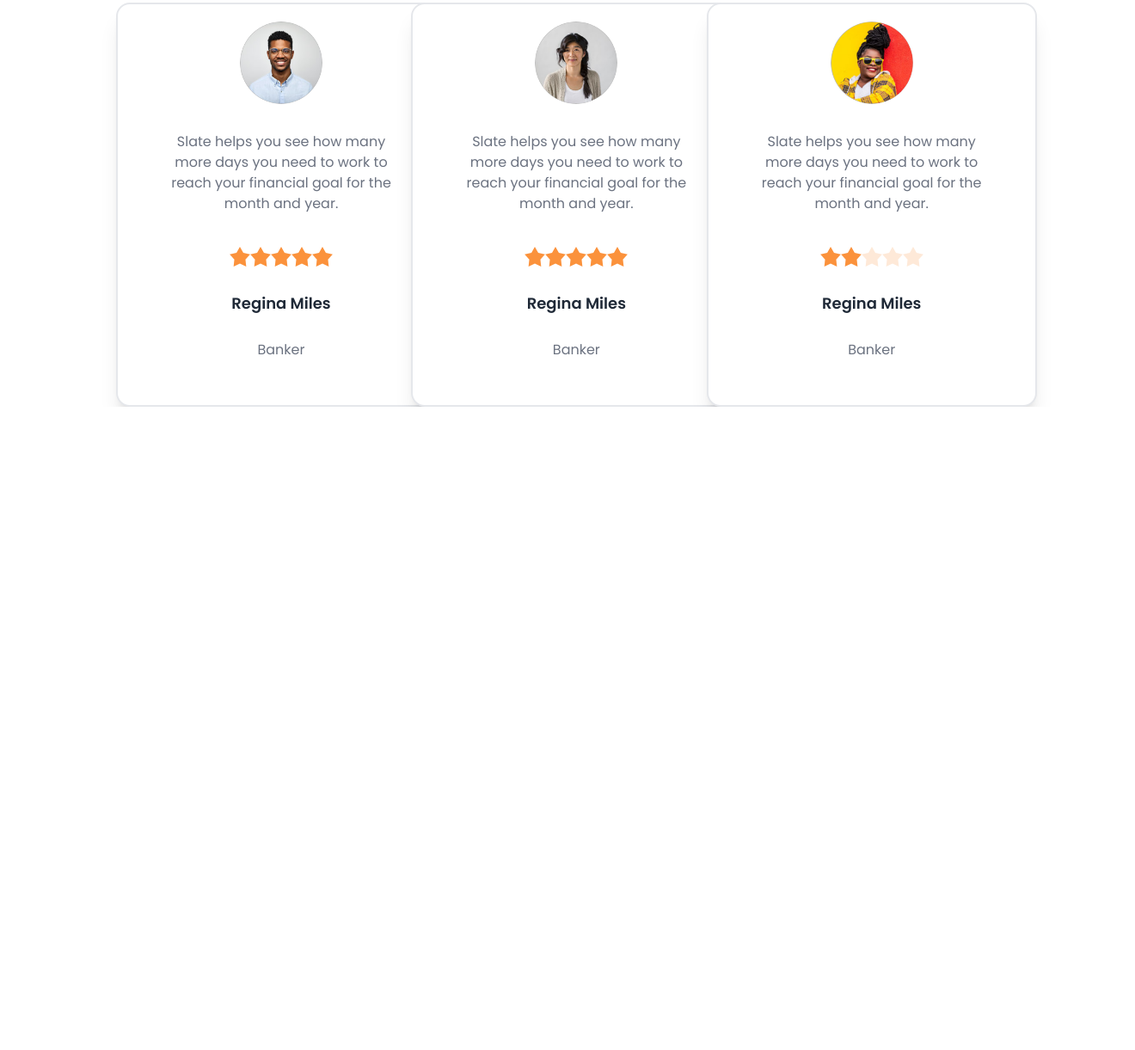
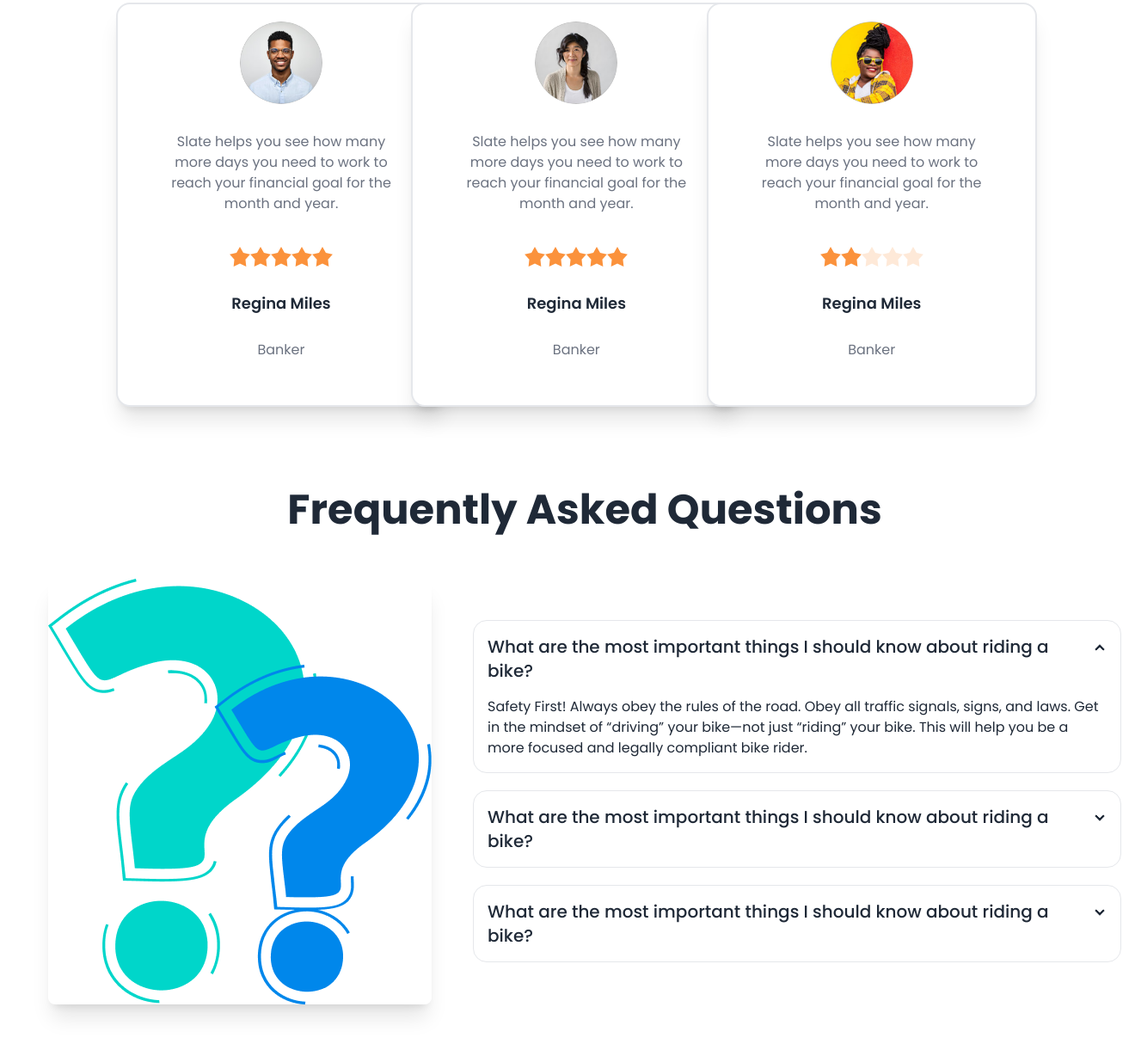
Before and after one commit to pratul890/Bikers-Zone-Daisy_UI, a plain HTML site: page index.html in a window 1280 px wide. Shown: the part 2170-3391 px from the top of the page at 86% size, 1320 px wide, since content can reach past the window. Before the commit the page ends 2643 px from the top, so only its background shows below. Drawn offline with nearby package versions, Linux system fonts and the light colour scheme.

Commit message:
Added the FAQ Section & Made it Responsive

```diff
--- a/index.html
+++ b/index.html
@@ -215,7 +215,9 @@
 
             <!-- Client Review Section -->
             <section class="mt-20 md:container mx-auto">
-                <h3 class="text-center text-5xl font-bold mb-12">Happy Clients says</h3>
+                <h3 class="text-center text-5xl font-bold mb-12">Happy <span class="text-orange-600">Clients</span>
+                    <span class="text-orange-600">says</span>
+                </h3>
                 <div class="grid grid-cols-1 lg:grid-cols-3 gap-3 mt-12 lg:px-[135px] gap-5">
 
                     <!-- Card-1 -->
@@ -277,7 +279,7 @@
                     </div>
 
                     <!-- Card-3 -->
-                       <div class="card bg-base-100 w-96 shadow-xl border-2 h-[470px] p-5 text-center">
+                    <div class="card bg-base-100 w-96 shadow-xl border-2 h-[470px] p-5 text-center">
 
                         <!-- Avatar -->
                         <figure class="flex justify-center">
@@ -305,10 +307,56 @@
                             <h3 class="text-gray-500">Banker</h3>
                         </div>
                     </div>
-
                 </div>
             </section>
+            <!-- FAQ Section -->
 
+            <Section class="my-24 md:container mx-auto sm:mx-10">
+                <h3 class="font-bold sm:text-3xl lg:text-5xl text-center mb-10">Frequently Asked Questions</h3>
+                <!-- Main Container -->
+                <div class=" flex justify-center">
+                    <div class="hero-content flex-col lg:flex-row gap-5 lg:gap-12 pl-30  w:[430px]">
+                        <img src="./images/others/faq.png" class="max-w-md rounded-lg shadow-xl" />
+                        <div class="space-y-5 sm:p-0">
+                            <!-- Accordion-1 -->
+                            <div class="collapse collapse-arrow border border-3">
+                                <input type="radio" name="my-accordion-2" checked="checked" />
+                                <!-- Question -->
+                                <div class="collapse-title text-xl font-medium">What are the most important things I
+                                    should
+                                    know about riding a bike?
+                                </div>
+                                <!-- Answer -->
+                                <div class="collapse-content">
+                                    <p>Safety First! Always obey the rules of the road. Obey all traffic signals, signs, and laws. Get in the mindset of “driving” your bike—not just “riding” your bike. This will help you be a more focused and legally compliant bike rider. </p>
+                                </div>
+                            </div>
+                            <!-- Accordion-2 -->
+                            <div class="collapse collapse-arrow border border-3">
+                                <input type="radio" name="my-accordion-2" />
+                                <!-- Question -->
+                                <div class="collapse-title text-xl font-medium">What are the most important things I should
+know about riding a bike?
+                                </div>
+                                <!-- Answer -->
+                                <div class="collapse-content">
+                                    <p>Safety First! Always obey the rules of the road. Obey all traffic signals, signs, and laws. Get in the mindset of “driving” your bike—not just “riding” your bike. This will help you be a more focused and legally compliant bike rider. </p>
+                                </div>
+                            </div>
+                            <!-- Accordion-3 -->
+                            <div class="collapse collapse-arrow border border-3">
+                                <input type="radio" name="my-accordion-2" />
+                                <div class="collapse-title text-xl font-medium">What are the most important things I should
+know about riding a bike?
+                                </div>
+                                <div class="collapse-content">
+                                    <p>Safety First! Always obey the rules of the road. Obey all traffic signals, signs, and laws. Get in the mindset of “driving” your bike—not just “riding” your bike. This will help you be a more focused and legally compliant bike rider. </p>
+                                </div>
+                            </div>
+                        </div>
+                    </div>
+                </div>
+            </Section>
 
         </Section>
     </main>
```
